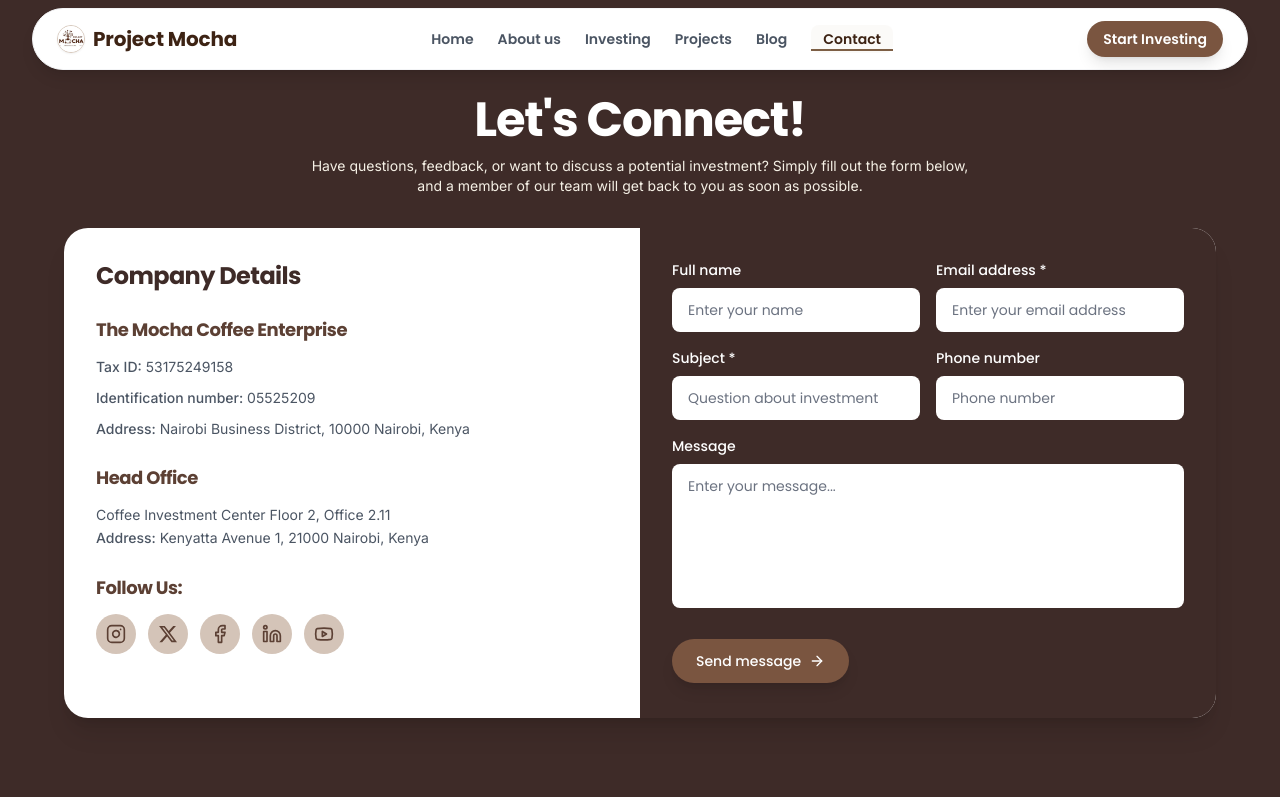
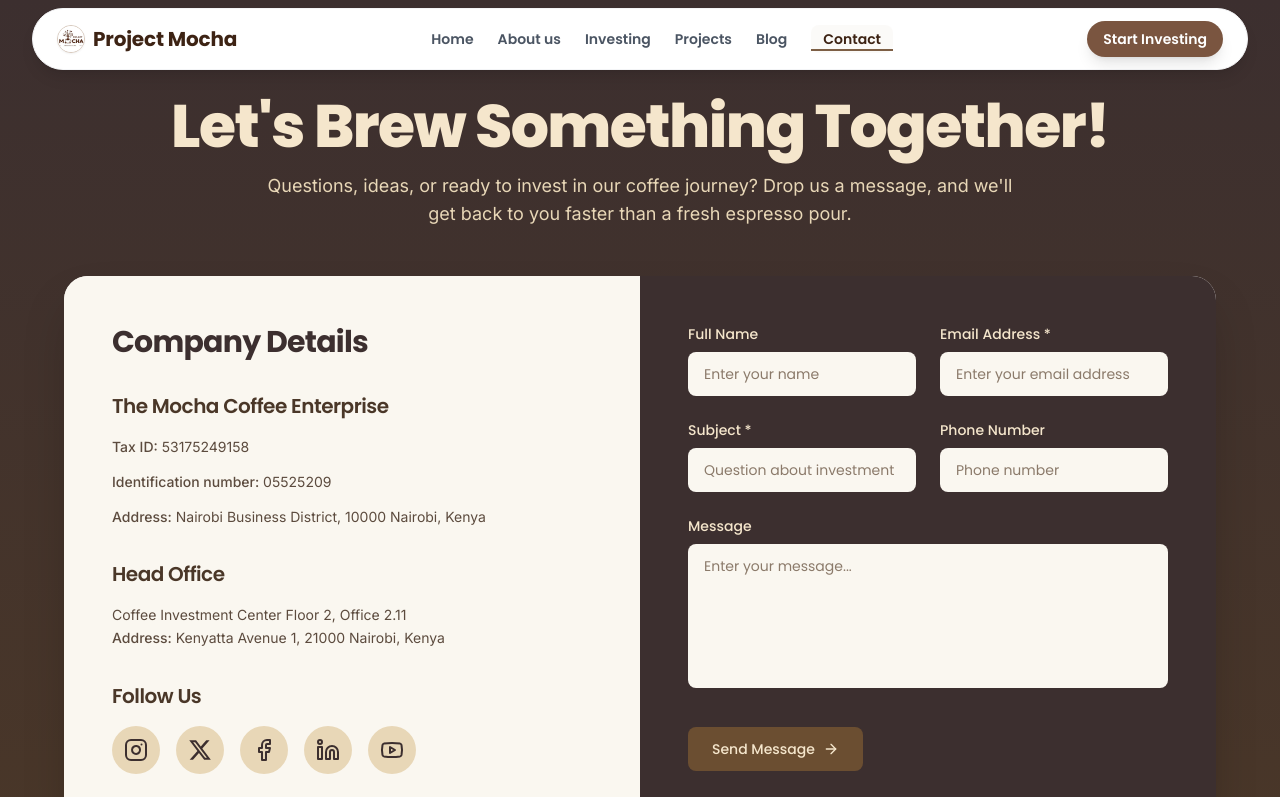
Before and after one commit to Project-Mocha-Coffee/mocha-website, a React (Vite) app: page /contact in a window 1280 px wide. Shown: the top 797 px of the page. Built offline with nearby package versions, Linux system fonts and the light colour scheme.

Commit message:
contact us page redesigned

```diff
--- a/src/pages/Contact.tsx
+++ b/src/pages/Contact.tsx
@@ -2,7 +2,7 @@ import React, { useState } from 'react';
 import { ArrowRight, Instagram, Facebook, Linkedin, Youtube } from 'lucide-react';
 
 // Custom X (Twitter) icon component
-const XIcon: React.FC<{ className?: string }> = ({ className = "" }) => (
+const XIcon = ({ className = "" }) => (
   <svg
     width="20"
     height="20"
@@ -14,7 +14,7 @@ const XIcon: React.FC<{ className?: string }> = ({ className = "" }) => (
   </svg>
 );
 
-const Contact: React.FC = () => {
+const Contact = () => {
   const [formData, setFormData] = useState({
     fullName: '',
     email: '',
@@ -23,7 +23,7 @@ const Contact: React.FC = () => {
     message: ''
   });
 
-  const handleInputChange = (e: React.ChangeEvent<HTMLInputElement | HTMLTextAreaElement>) => {
+  const handleInputChange = (e) => {
     const { name, value } = e.target;
     setFormData(prev => ({
       ...prev,
@@ -31,91 +31,115 @@ const Contact: React.FC = () => {
     }));
   };
 
-  const handleSubmit = (e: React.FormEvent) => {
+  const handleSubmit = (e) => {
     e.preventDefault();
-    // Handle form submission here
     console.log('Form submitted:', formData);
   };
 
   return (
-    <div className="bg-brown-800 min-h-screen">
+    <div className="bg-gradient-to-b from-[#3C2F2F] to-[#4A3728] min-h-screen font-sans">
+      <style>
+        {`
+          @keyframes fadeInUp {
+            from { opacity: 0; transform: translateY(20px); }
+            to { opacity: 1; transform: translateY(0); }
+          }
+          @keyframes scalePulse {
+            0%, 100% { transform: scale(1); }
+            50% { transform: scale(1.05); }
+          }
+          .animate-fadeInUp {
+            animation: fadeInUp 0.6s ease-out forwards;
+          }
+          .animate-pulseHover:hover {
+            animation: scalePulse 0.5s ease-in-out;
+          }
+          .input-focus {
+            transition: all 0.3s ease;
+          }
+          .input-focus:focus {
+            transform: translateY(-2px);
+            box-shadow: 0 4px 6px -1px rgba(0, 0, 0, 0.2);
+          }
+        `}
+      </style>
+
       {/* Contact Section */}
-      <section className="pt-20 pb-8 md:pt-24 md:pb-12">
-        <div className="container-custom">
-          <div className="text-center mb-8">
-            <h1 className="text-3xl md:text-4xl lg:text-5xl font-bold text-white mb-3 leading-tight">
-              Let's Connect!
+      <section className="pt-20 pb-12 md:pt-24 md:pb-16">
+        <div className="container mx-auto px-4">
+          <div className="text-center mb-12 animate-fadeInUp">
+            <h1 className="text-4xl md:text-5xl lg:text-6xl font-extrabold text-[#F5E6CC] mb-4 tracking-tight">
+              Let's Brew Something Together!
             </h1>
-            <p className="text-cream-100 text-sm max-w-2xl mx-auto">
-              Have questions, feedback, or want to discuss a potential investment? Simply fill out the form below, and a member of our team will get back to you as soon as possible.
+            <p className="text-[#E8D7B7] text-base md:text-lg max-w-3xl mx-auto leading-relaxed">
+              Questions, ideas, or ready to invest in our coffee journey? Drop us a message, and we'll get back to you faster than a fresh espresso pour.
             </p>
           </div>
 
           {/* Main Content */}
-          <div className="max-w-6xl mx-auto">
-            <div className="bg-white rounded-3xl overflow-hidden shadow-xl">
+          <div className="max-w-6xl mx-auto animate-fadeInUp" style={{ animationDelay: '0.2s' }}>
+            <div className="bg-white rounded-3xl overflow-hidden shadow-2xl">
               <div className="grid lg:grid-cols-2 gap-0">
                 {/* Left side - Company Details */}
-                <div className="p-6 lg:p-8">
-                  <div className="mb-8">
-                    <h2 className="text-2xl font-bold text-brown-800 mb-6">
+                <div className="p-8 lg:p-12 bg-[#FAF7F0]">
+                  <h2 className="text-3xl font-bold text-[#3C2F2F] mb-8 animate-fadeInUp">
                     Company Details
                   </h2>
 
-                    <div className="mb-6">
-                      <h3 className="text-lg font-bold text-brown-700 mb-3">
+                  <div className="mb-8 animate-fadeInUp" style={{ animationDelay: '0.3s' }}>
+                    <h3 className="text-xl font-semibold text-[#4A3728] mb-4">
                       The Mocha Coffee Enterprise
                     </h3>
-                      <div className="space-y-2 text-sm text-gray-600">
+                    <div className="space-y-3 text-[#5C4B3E] text-sm">
                       <p><span className="font-medium">Tax ID:</span> 53175249158</p>
                       <p><span className="font-medium">Identification number:</span> 05525209</p>
                       <p><span className="font-medium">Address:</span> Nairobi Business District, 10000 Nairobi, Kenya</p>
                     </div>
                   </div>
 
-                    <div className="mb-6">
-                      <h3 className="text-lg font-bold text-brown-700 mb-3">
+                  <div className="mb-8 animate-fadeInUp" style={{ animationDelay: '0.4s' }}>
+                    <h3 className="text-xl font-semibold text-[#4A3728] mb-4">
                       Head Office
                     </h3>
-                      <div className="text-sm text-gray-600">
+                    <div className="text-[#5C4B3E] text-sm">
                       <p>Coffee Investment Center Floor 2, Office 2.11</p>
                       <p><span className="font-medium">Address:</span> Kenyatta Avenue 1, 21000 Nairobi, Kenya</p>
                     </div>
                   </div>
 
-                    <div>
-                      <h3 className="text-lg font-bold text-brown-700 mb-3">
-                        Follow Us:
+                  <div className="animate-fadeInUp" style={{ animationDelay: '0.5s' }}>
+                    <h3 className="text-xl font-semibold text-[#4A3728] mb-4">
+                      Follow Us
                     </h3>
-                      <div className="flex gap-3">
-                        <a href="https://www.instagram.com/projectmocha254/" target="_blank" rel="noopener noreferrer" className="w-10 h-10 bg-brown-200 rounded-full flex items-center justify-center hover:bg-brown-300 transition-colors">
-                          <Instagram className="w-5 h-5 text-brown-700" />
+                    <div className="flex gap-4">
+                      {[
+                        { href: "https://www.instagram.com/projectmocha254/", Icon: Instagram },
+                        { href: "https://www.x.com/projectmocha254", Icon: XIcon },
+                        { href: "https://web.facebook.com/profile.php?id=61561477005084", Icon: Facebook },
+                        { href: "https://www.linkedin.com/company/project-mocha/", Icon: Linkedin },
+                        { href: "#", Icon: Youtube }
+                      ].map(({ href, Icon }, index) => (
+                        <a
+                          key={index}
+                          href={href}
+                          target="_blank"
+                          rel="noopener noreferrer"
+                          className="w-12 h-12 bg-[#E8D7B7] rounded-full flex items-center justify-center text-[#3C2F2F] hover:bg-[#D7C4A3] transition-colors duration-300 animate-pulseHover"
+                        >
+                          <Icon className="w-6 h-6" />
                         </a>
-                        <a href="https://www.x.com/projectmocha254" target="_blank" rel="noopener noreferrer" className="w-10 h-10 bg-brown-200 rounded-full flex items-center justify-center hover:bg-brown-300 transition-colors">
-                          <XIcon className="w-5 h-5 text-brown-700" />
-                        </a>
-                        <a href="https://web.facebook.com/profile.php?id=61561477005084" target="_blank" rel="noopener noreferrer" className="w-10 h-10 bg-brown-200 rounded-full flex items-center justify-center hover:bg-brown-300 transition-colors">
-                          <Facebook className="w-5 h-5 text-brown-700" />
-                        </a>
-                        <a href="https://www.linkedin.com/company/project-mocha/" target="_blank" rel="noopener noreferrer" className="w-10 h-10 bg-brown-200 rounded-full flex items-center justify-center hover:bg-brown-300 transition-colors">
-                          <Linkedin className="w-5 h-5 text-brown-700" />
-                        </a>
-                        <button className="w-10 h-10 bg-brown-200 rounded-full flex items-center justify-center hover:bg-brown-300 transition-colors">
-                          <Youtube className="w-5 h-5 text-brown-700" />
-                        </button>
-                      </div>
+                      ))}
                     </div>
                   </div>
                 </div>
 
                 {/* Right side - Contact Form */}
-                <div className="bg-brown-800 p-6 lg:p-8 text-white">
-                  <form onSubmit={handleSubmit} className="space-y-4">
-                    {/* Row 1: Full name and Email */}
-                    <div className="grid grid-cols-1 md:grid-cols-2 gap-4">
+                <div className="bg-[#3C2F2F] p-8 lg:p-12 text-[#F5E6CC]">
+                  <div className="space-y-6 animate-fadeInUp" style={{ animationDelay: '0.6s' }}>
+                    <div className="grid grid-cols-1 md:grid-cols-2 gap-6">
                       <div>
                         <label className="block text-sm font-medium mb-2">
-                          Full name
+                          Full Name
                         </label>
                         <input
                           type="text"
@@ -123,13 +147,13 @@ const Contact: React.FC = () => {
                           value={formData.fullName}
                           onChange={handleInputChange}
                           placeholder="Enter your name"
-                          className="w-full px-4 py-3 rounded-lg bg-white text-gray-900 placeholder-gray-500 focus:outline-none focus:ring-2 focus:ring-brown-600 text-sm"
+                          className="w-full px-4 py-3 rounded-lg bg-[#FAF7F0] text-[#3C2F2F] placeholder-[#8B7A6A] input-focus text-sm"
                           required
                         />
                       </div>
                       <div>
                         <label className="block text-sm font-medium mb-2">
-                          Email address *
+                          Email Address *
                         </label>
                         <input
                           type="email"
@@ -137,14 +161,13 @@ const Contact: React.FC = () => {
                           value={formData.email}
                           onChange={handleInputChange}
                           placeholder="Enter your email address"
-                          className="w-full px-4 py-3 rounded-lg bg-white text-gray-900 placeholder-gray-500 focus:outline-none focus:ring-2 focus:ring-brown-600 text-sm"
+                          className="w-full px-4 py-3 rounded-lg bg-[#FAF7F0] text-[#3C2F2F] placeholder-[#8B7A6A] input-focus text-sm"
                           required
                         />
                       </div>
                     </div>
 
-                    {/* Row 2: Subject and Phone */}
-                    <div className="grid grid-cols-1 md:grid-cols-2 gap-4">
+                    <div className="grid grid-cols-1 md:grid-cols-2 gap-6">
                       <div>
                         <label className="block text-sm font-medium mb-2">
                           Subject *
@@ -155,13 +178,13 @@ const Contact: React.FC = () => {
                           value={formData.subject}
                           onChange={handleInputChange}
                           placeholder="Question about investment"
-                          className="w-full px-4 py-3 rounded-lg bg-white text-gray-900 placeholder-gray-500 focus:outline-none focus:ring-2 focus:ring-brown-600 text-sm"
+                          className="w-full px-4 py-3 rounded-lg bg-[#FAF7F0] text-[#3C2F2F] placeholder-[#8B7A6A] input-focus text-sm"
                           required
                         />
                       </div>
                       <div>
                         <label className="block text-sm font-medium mb-2">
-                          Phone number
+                          Phone Number
                         </label>
                         <input
                           type="tel"
@@ -169,12 +192,11 @@ const Contact: React.FC = () => {
                           value={formData.phone}
                           onChange={handleInputChange}
                           placeholder="Phone number"
-                          className="w-full px-4 py-3 rounded-lg bg-white text-gray-900 placeholder-gray-500 focus:outline-none focus:ring-2 focus:ring-brown-600 text-sm"
+                          className="w-full px-4 py-3 rounded-lg bg-[#FAF7F0] text-[#3C2F2F] placeholder-[#8B7A6A] input-focus text-sm"
                         />
                       </div>
                     </div>
 
-                    {/* Message */}
                     <div>
                       <label className="block text-sm font-medium mb-2">
                         Message
@@ -185,20 +207,19 @@ const Contact: React.FC = () => {
                         onChange={handleInputChange}
                         placeholder="Enter your message..."
                         rows={6}
-                        className="w-full px-4 py-3 rounded-lg bg-white text-gray-900 placeholder-gray-500 focus:outline-none focus:ring-2 focus:ring-brown-600 text-sm resize-none"
+                        className="w-full px-4 py-3 rounded-lg bg-[#FAF7F0] text-[#3C2F2F] placeholder-[#8B7A6A] input-focus text-sm resize-none"
                       />
                     </div>
 
-                    {/* Submit Button */}
                     <div className="pt-2">
                       <button
-                        type="submit"
-                        className="btn bg-brown-600 text-white hover:bg-brown-700 px-6 py-3 text-sm font-medium"
+                        onClick={handleSubmit}
+                        className="bg-[#6B4E31] text-[#F5E6CC] px-6 py-3 rounded-lg font-medium text-sm hover:bg-[#8B5E3C] transition-colors duration-300 animate-pulseHover flex items-center"
                       >
-                        Send message <ArrowRight className="ml-2 h-4 w-4" />
+                        Send Message <ArrowRight className="ml-2 h-4 w-4" />
                       </button>
                     </div>
-                  </form>
+                  </div>
                 </div>
               </div>
             </div>
```
Lines whose indentation alone changed are shown as unchanged.
